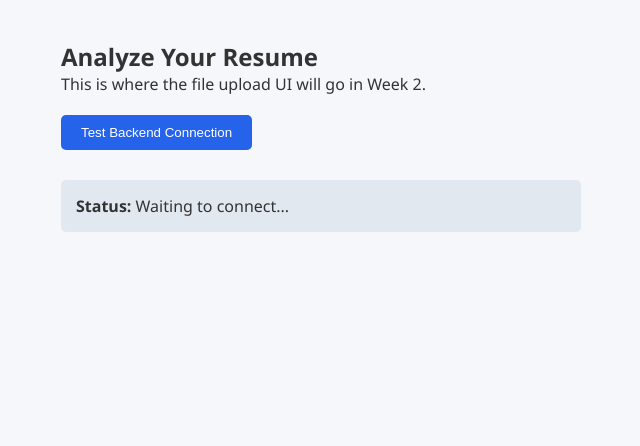
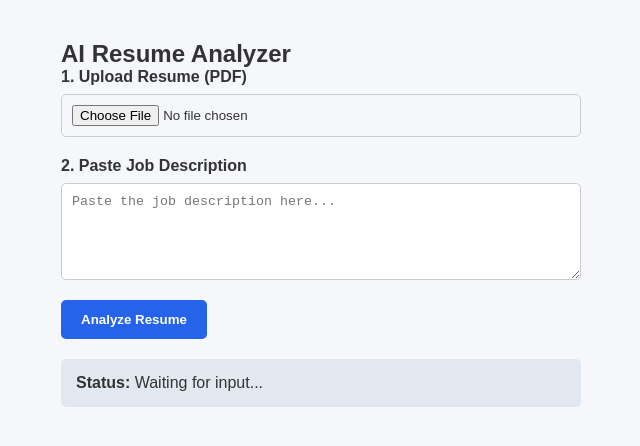
Before and after one commit to rathore-jai-wardhan/AI-resume-analyzer, a React (Vite) app in the folder ai-resume-frontend/: page /analyze in a window 1280 px wide. Shown: the top 446 px of the page, without its empty margins (319-959 px from the left). Built offline with nearby package versions, Linux system fonts and the light colour scheme.

Commit message:
UI for resume analyzer tab updated back again

```diff
--- a/ai-resume-frontend/src/Pages/ResumeUpload.jsx
+++ b/ai-resume-frontend/src/Pages/ResumeUpload.jsx
@@ -1,64 +1,89 @@
 import React, { useState } from 'react';
 
 function ResumeUpload() {
-  // We use React State to remember the backend's response
-  const [serverMessage, setServerMessage] = useState("Waiting to connect...");
+  // State to hold our user inputs
+  const [file, setFile] = useState(null);
+  const [jobDescription, setJobDescription] = useState("");
+  const [status, setStatus] = useState("Waiting for input...");
 
-  // This function triggers when the user clicks the button
-  const testBackendConnection = async () => {
-    setServerMessage("Sending request to backend...");
+  // Update state when a file is selected
+  const handleFileChange = (event) => {
+    setFile(event.target.files[0]);
+  };
+
+  // Triggered when the user clicks "Analyze Resume"
+  const handleUpload = async () => {
+    if (!file) {
+      setStatus("⚠️ Please select a PDF file first.");
+      return;
+    }
+
+    setStatus("⏳ Uploading to server...");
+
+    // Create the multipart envelope required for file transfers
+    const formData = new FormData();
+    formData.append("resume", file);
+    formData.append("job_description", jobDescription);
 
     try {
-      // The fetch API sends a network request to your FastAPI server
       const response = await fetch("http://127.0.0.1:8000/upload-resume", {
         method: "POST",
+        body: formData,
       });
 
-      // We wait for the JSON dummy response you wrote in main.py
       const data = await response.json();
-
-      // Update the UI with the success message
-      setServerMessage(`✅ Connection Successful! Backend says: "${data.message}"`);
+      // Displays the response sent back from your FastAPI main.py
+      setStatus(`✅ Success! Backend received: ${data.filename}`);
 
     } catch (error) {
-      setServerMessage("❌ Error: Could not connect to the backend. Is Uvicorn running?");
+      setStatus("❌ Error: Could not connect to the backend.");
     }
   };
 
   return (
     <div style={styles.container}>
-      <h2>Analyze Your Resume</h2>
-      <p>This is where the file upload UI will go in Week 2.</p>
+      <h2>AI Resume Analyzer</h2>
 
-      <button onClick={testBackendConnection} style={styles.button}>
-        Test Backend Connection
+      <div style={styles.formGroup}>
+        <label><strong>1. Upload Resume (PDF)</strong></label>
+        <input
+          type="file"
+          accept=".pdf"
+          onChange={handleFileChange}
+          style={styles.input}
+        />
+      </div>
+
+      <div style={styles.formGroup}>
+        <label><strong>2. Paste Job Description</strong></label>
+        <textarea
+          rows="5"
+          placeholder="Paste the job description here..."
+          value={jobDescription}
+          onChange={(e) => setJobDescription(e.target.value)}
+          style={styles.textarea}
+        />
+      </div>
+
+      <button onClick={handleUpload} style={styles.button}>
+        Analyze Resume
       </button>
 
       <div style={styles.statusBox}>
-        <strong>Status: </strong> {serverMessage}
+        <strong>Status: </strong> {status}
       </div>
     </div>
   );
 }
 
-// Simple inline styling to keep things clean
+// Inline styling to maintain a clean UI
 const styles = {
-  container: { padding: '40px', maxWidth: '600px', margin: '0 auto' },
-  button: {
-    padding: '10px 20px',
-    backgroundColor: '#2563eb',
-    color: 'white',
-    border: 'none',
-    borderRadius: '5px',
-    cursor: 'pointer',
-    marginTop: '20px'
-  },
-  statusBox: {
-    marginTop: '30px',
-    padding: '15px',
-    backgroundColor: '#e2e8f0',
-    borderRadius: '5px'
-  }
+  container: { padding: '40px', maxWidth: '600px', margin: '0 auto', fontFamily: 'sans-serif' },
+  formGroup: { display: 'flex', flexDirection: 'column', gap: '8px', marginBottom: '20px' },
+  input: { padding: '10px', border: '1px solid #ccc', borderRadius: '5px' },
+  textarea: { padding: '10px', border: '1px solid #ccc', borderRadius: '5px', resize: 'vertical' },
+  button: { padding: '12px 20px', backgroundColor: '#2563eb', color: 'white', border: 'none', borderRadius: '5px', cursor: 'pointer', fontWeight: 'bold' },
+  statusBox: { marginTop: '20px', padding: '15px', backgroundColor: '#e2e8f0', borderRadius: '5px' }
 }
 
 export default ResumeUpload;
```
